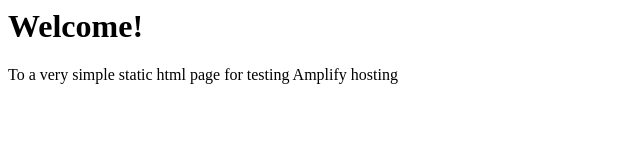
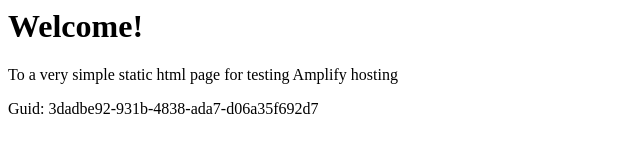
Before and after one commit to aws-aemilia-fra/Github-PR-Commit-Integration-Test-DoNotTouch-GithubWebhookPreviewCanaryTest-v1-prod-eu-central-1, a website: page src/index.html in a window 1280 px wide. Shown: the whole page, without its empty margins (0-640 px from the left). Drawn offline with Linux system fonts and the light colour scheme.

Commit message:
commit from integ tests

```diff
--- a/src/index.html
+++ b/src/index.html
@@ -1,3 +1,5 @@
+
+
 <html lang="en">
 
 <head>
@@ -10,6 +12,6 @@
 <body>
     <h1>Welcome!</h1>
     <p>To a very simple static html page for testing Amplify hosting</p>
-</body>
+    <p>Guid: 3dadbe92-931b-4838-ada7-d06a35f692d7</p></body>
 
 </html>
```
